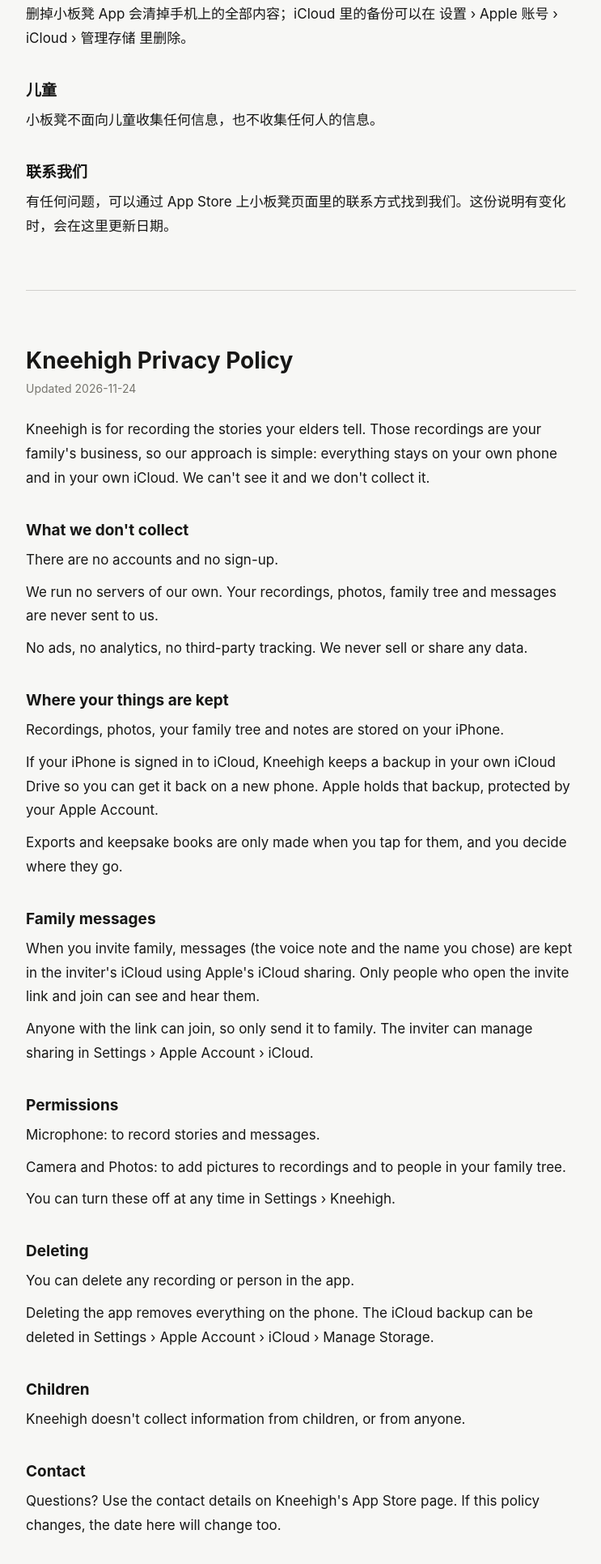
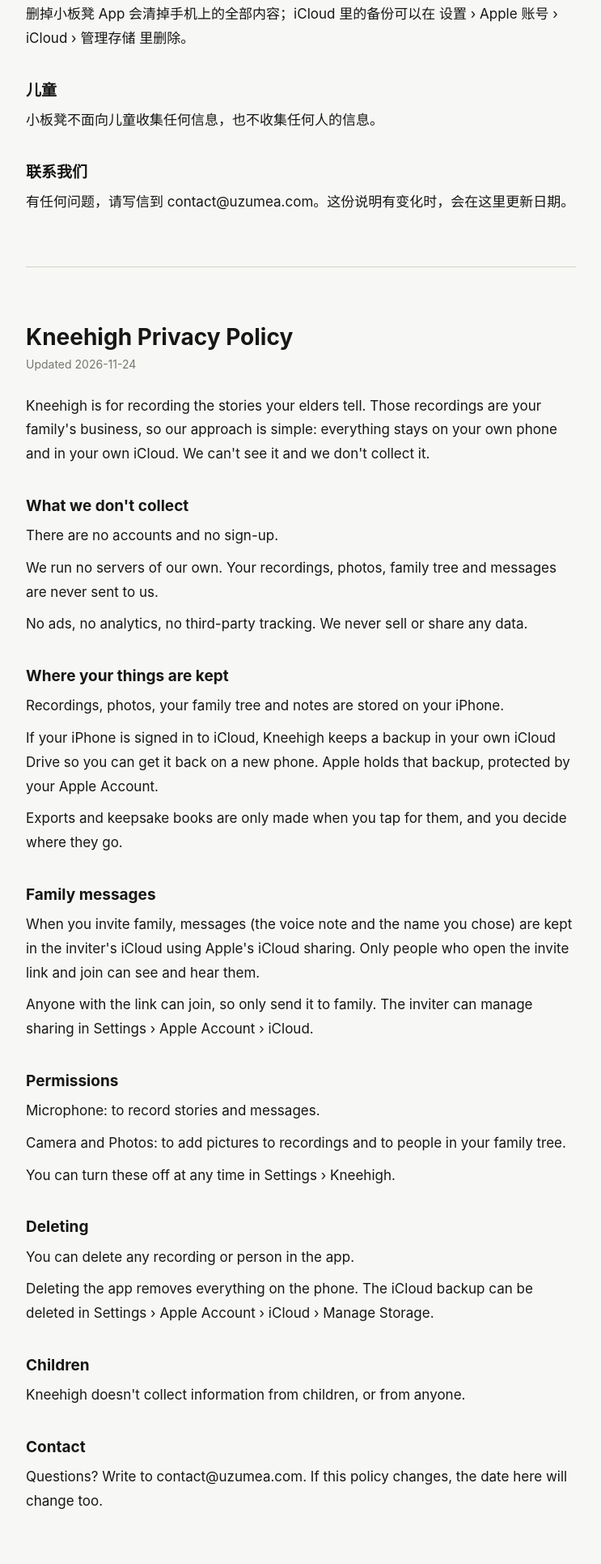
Before and after one commit to Jaaakoo/kneehigh-site, a plain HTML site: page privacy.html in a window 1280 px wide. Shown: the part 1122-3053 px from the top of the page at 81% size, without its empty margins (268-1011 px from the left). Drawn offline with Linux system fonts and the light colour scheme.

Commit message:
Privacy policy: contact address
Co-Authored-By: Claude Opus 5.5 <noreply@anthropic.com>
Claude-Session: https://claude.ai/code/session_011EYH2bYAfvaEdr9kv3WZQG

```diff
--- a/privacy.html
+++ b/privacy.html
@@ -45,7 +45,7 @@ p { margin: 0 0 10px; }
 <h2>儿童</h2>
 <p>小板凳不面向儿童收集任何信息，也不收集任何人的信息。</p>
 <h2>联系我们</h2>
-<p>有任何问题，可以通过 App Store 上小板凳页面里的联系方式找到我们。这份说明有变化时，会在这里更新日期。</p>
+<p>有任何问题，请写信到 contact@uzumea.com。这份说明有变化时，会在这里更新日期。</p>
 </article>
 <article lang="en" id="en">
 <h1>Kneehigh Privacy Policy</h1>
@@ -72,7 +72,7 @@ p { margin: 0 0 10px; }
 <h2>Children</h2>
 <p>Kneehigh doesn't collect information from children, or from anyone.</p>
 <h2>Contact</h2>
-<p>Questions? Use the contact details on Kneehigh's App Store page. If this policy changes, the date here will change too.</p>
+<p>Questions? Write to contact@uzumea.com. If this policy changes, the date here will change too.</p>
 </article>
 </main></body>
 </html>
```
